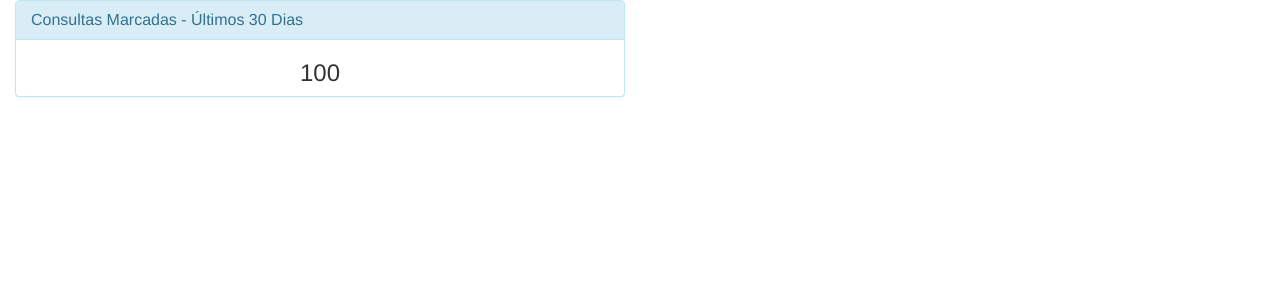
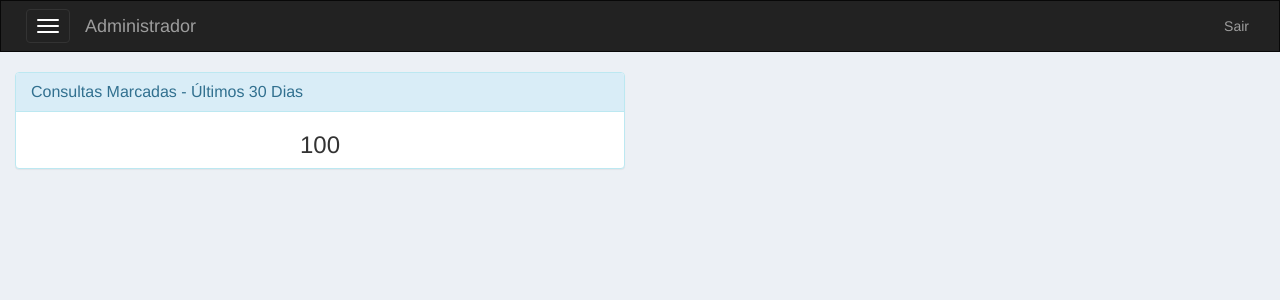
Before and after one commit to pravtz/dashboard-angular, an Angular app: page / in a window 1280 px wide. Shown: the top 300 px of the page. Built offline with nearby package versions, Linux system fonts and the light colour scheme.

Commit message:
criado o componente da barra de navegação superior

```diff
--- a/src/app/app.component.css
+++ b/src/app/app.component.css
@@ -0,0 +1,11 @@
+.main {
+  display: flex;
+  background-color: #ecf0f5;
+  min-height: calc(100vh - 52px);
+  overflow: hidden;
+}
+
+.content {
+  width: 100%;
+  padding-top: 20px;
+}
--- a/src/app/app.component.html
+++ b/src/app/app.component.html
@@ -1,3 +1,9 @@
-<app-painel-simples titulo="Consultas Marcadas - Últimos 30 Dias" col="6">
-  <h3 class="text-center">100</h3>
-</app-painel-simples>
+<app-barra-navegacao></app-barra-navegacao>
+
+<div class="main">
+  <div class="content">
+    <app-painel-simples titulo="Consultas Marcadas - Últimos 30 Dias" col="6">
+      <h3 class="text-center">100</h3>
+    </app-painel-simples>
+  </div>
+</div>
--- a/src/app/app.module.ts
+++ b/src/app/app.module.ts
@@ -3,11 +3,13 @@ import { NgModule } from '@angular/core';
 
 import { AppComponent } from './app.component';
 import { PainelSimplesComponent } from './painel-simples/painel-simples.component';
+import { BarraNavegacaoComponent } from './barra-navegacao/barra-navegacao.component';
 
 @NgModule({
   declarations: [
     AppComponent,
-    PainelSimplesComponent
+    PainelSimplesComponent,
+    BarraNavegacaoComponent
   ],
   imports: [
     BrowserModule
--- /dev/null
+++ b/src/app/barra-navegacao/barra-navegacao.component.css
@@ -0,0 +1,10 @@
+.navbar{
+  margin:0;
+  border-radius: 0;
+
+}
+
+.navbar-toggle{
+  display:inline-block;
+  margin-left: 10px;
+}
--- /dev/null
+++ b/src/app/barra-navegacao/barra-navegacao.component.html
@@ -0,0 +1,17 @@
+<nav class="navbar navbar-inverse">
+  <div class="container-fluid">
+    <div class="navbar-header">
+      <button type="button" class="navbar-toggle pull-left">
+        <span class="icon-bar"></span>
+        <span class="icon-bar"></span>
+        <span class="icon-bar"></span>
+      </button>
+      <a class="navbar-brand" href="#">Administrador</a>
+    </div>
+    <div class="collapse navbar-collapse">
+      <ul class="nav navbar-nav navbar-right">
+        <li><a href="#">Sair</a></li>
+      </ul>
+    </div>
+  </div>
+</nav>
--- /dev/null
+++ b/src/app/barra-navegacao/barra-navegacao.component.ts
@@ -0,0 +1,15 @@
+import { Component, OnInit } from '@angular/core';
+
+@Component({
+  selector: 'app-barra-navegacao',
+  templateUrl: './barra-navegacao.component.html',
+  styleUrls: ['./barra-navegacao.component.css']
+})
+export class BarraNavegacaoComponent implements OnInit {
+
+  constructor() { }
+
+  ngOnInit() {
+  }
+
+}
```
Also changed, not shown: 1 other file (tests, documents, lock files or other folders).
